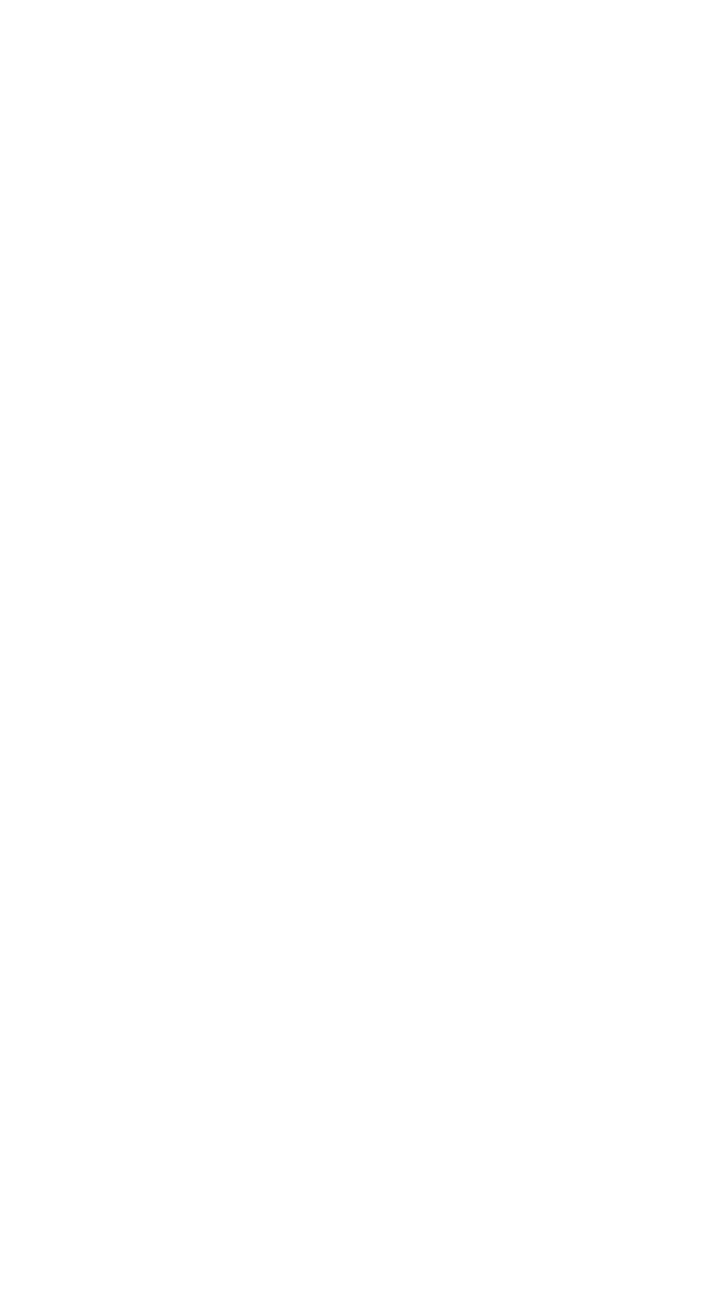
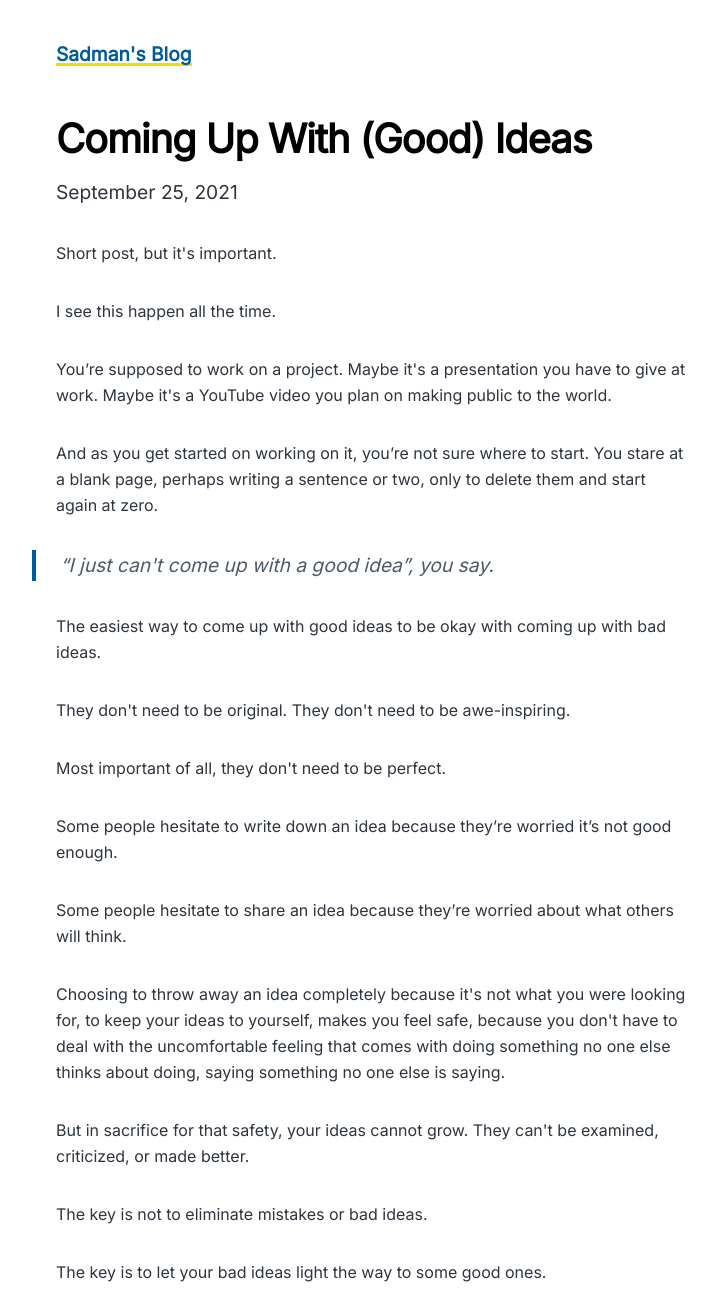
Before and after one commit to sadmanca/sadmans-blog, a Gatsby site: page /coming-up-with-good-ideas/ in a window 1280 px wide. Before the commit this address had no page. Shown: the top 1300 px of the page, without its empty margins (268-984 px from the left). Before the commit the page ends 800 px from the top, so only its background shows below. Built offline with nearby package versions, Linux system fonts and the light colour scheme; Gatsby itself is replaced by a stand-in of ours.

Commit message:
Write post: 'Coming Up With (Good) Ideas'

```diff
--- /dev/null
+++ b/content/blog/coming-up-with-good-ideas/index.md
@@ -0,0 +1,35 @@
+---
+title: Coming Up With (Good) Ideas
+date: "2021-09-25"
+description: "Sometimes it can be hard to come up with ideas that you think are
+good. But the point of coming up with ideas is about more than just coming up
+with good ones."
+---
+
+Short post, but it's important.
+
+I see this happen all the time.
+
+You’re supposed to work on a project. Maybe it's a presentation you have to give at work. Maybe it's a YouTube video you plan on making public to the world.
+
+And as you get started on working on it, you’re not sure where to start. You stare at a blank page, perhaps writing a sentence or two, only to delete them and start again at zero.
+
+> “I just can't come up with a good idea”, you say.
+
+The easiest way to come up with good ideas to be okay with coming up with bad ideas.
+
+They don't need to be original. They don't need to be awe-inspiring.
+
+Most important of all, they don't need to be perfect.
+
+Some people hesitate to write down an idea because they’re worried it’s not good enough.
+
+Some people hesitate to share an idea because they’re worried about what others will think.
+
+Choosing to throw away an idea completely because it's not what you were looking for, to keep your ideas to yourself, makes you feel safe, because you don't have to deal with the uncomfortable feeling that comes with doing something no one else thinks about doing, saying something no one else is saying.
+
+But in sacrifice for that safety, your ideas cannot grow. They can't be examined, criticized, or made better.
+
+The key is not to eliminate mistakes or bad ideas.
+
+The key is to let your bad ideas light the way to some good ones.
--- a/content/blog/on-keeping-a-journal/index.md
+++ b/content/blog/on-keeping-a-journal/index.md
@@ -1,6 +1,6 @@
 ---
 title: On Keeping A Journal
-date: "2021-05-08"
+date: "2021-08-17"
 description: "I journal everyday. And it's the one of the best investments I’ve ever made in my personal development and career."
 ---
 
```
